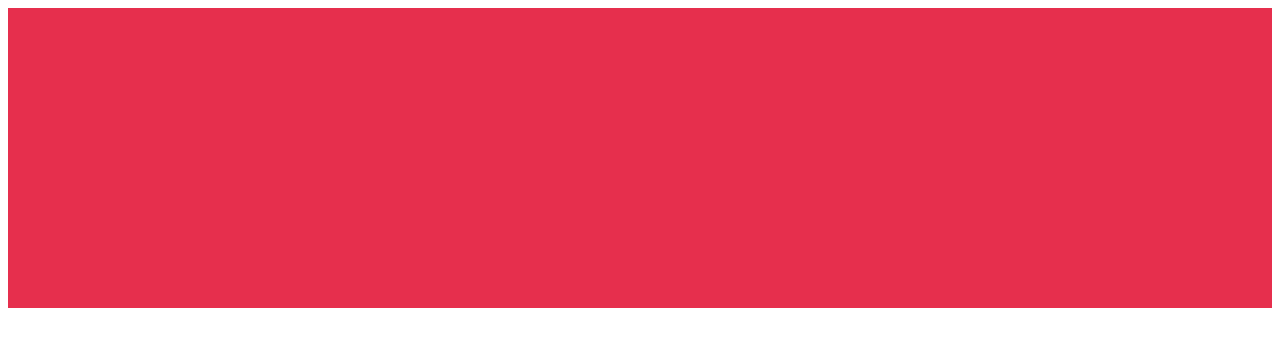
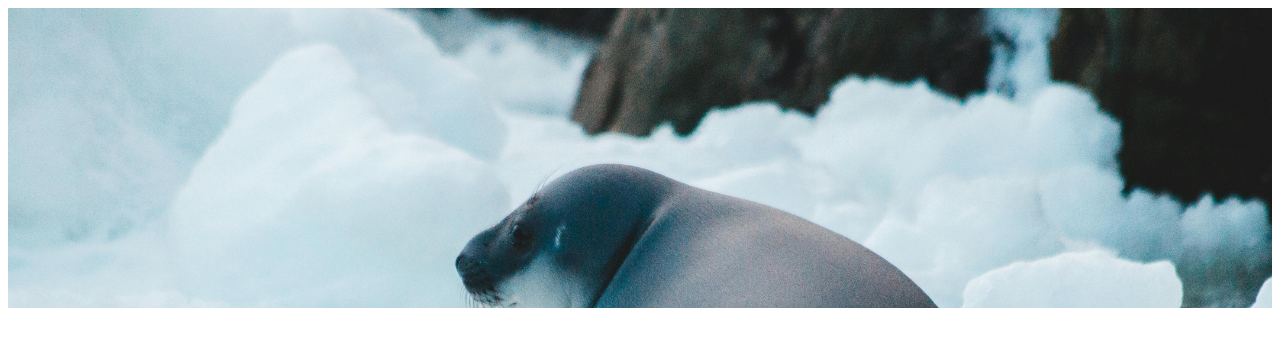
Before and after one commit to Yichia1023/git001, a plain HTML site: page index.html in a window 1280 px wide. Drawn offline with Linux system fonts and the light colour scheme.

Commit message:
header加圖

```diff
--- a/main.css
+++ b/main.css
@@ -1,4 +1,5 @@
 header {
   height: 300px;
-  background: rgb(230, 47, 77);
+  background-image: url(./images/header.jpg);
+  background-size: cover;
 }
```
Also changed, not shown: images/header.jpg (added).
